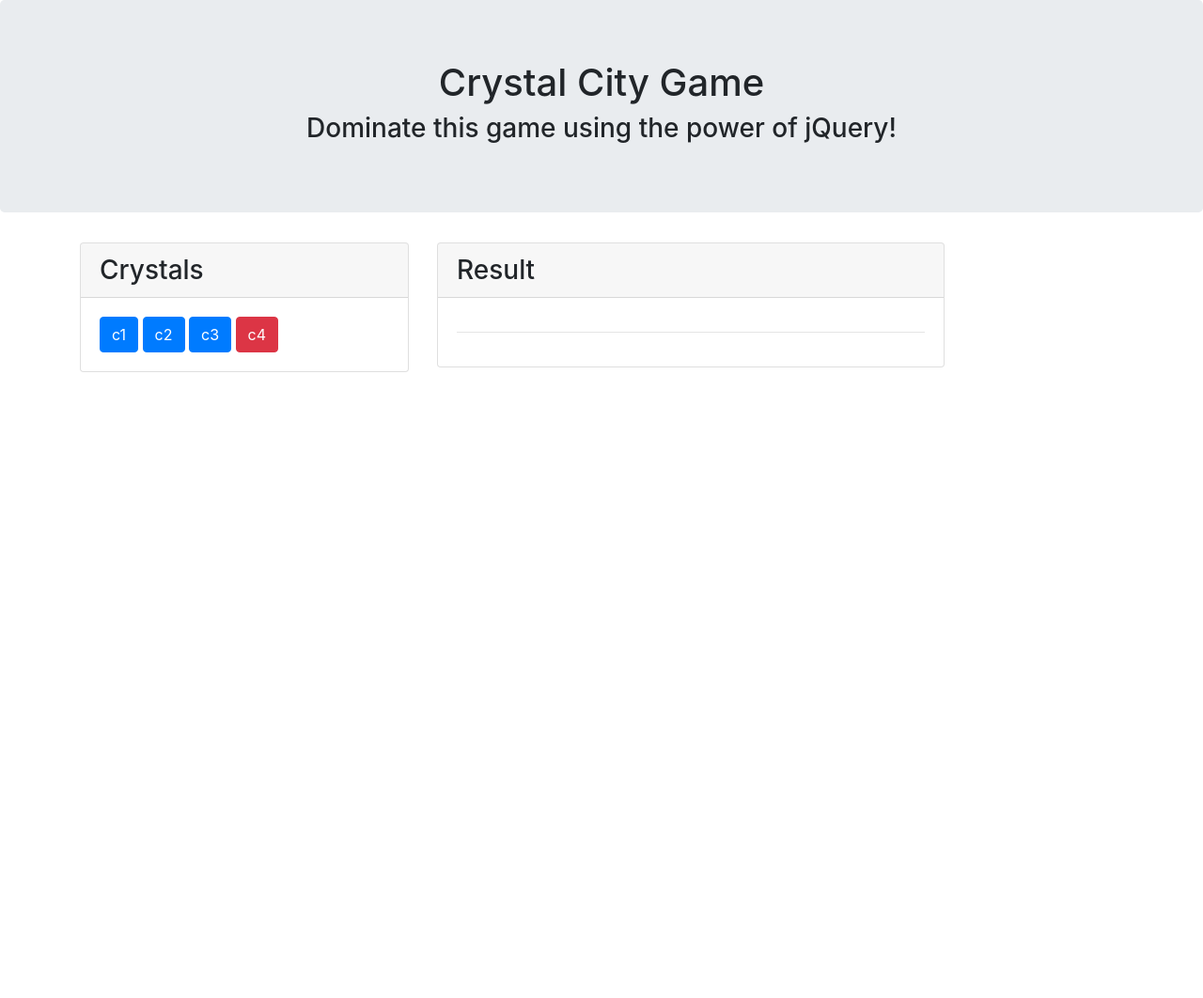
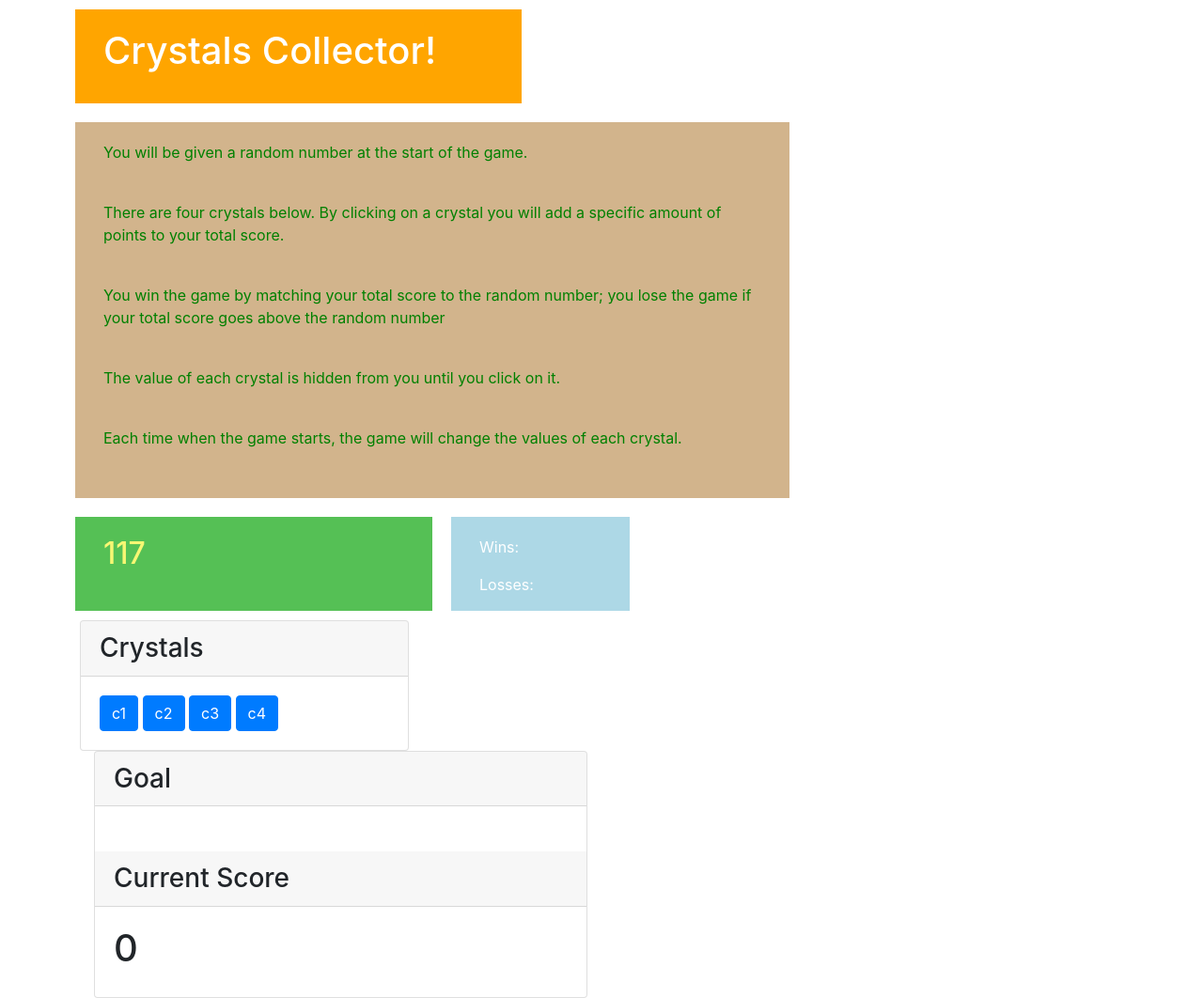
Before and after one commit to tylerhill1/unit-4-game, a plain HTML site: page index.html in a window 1280 px wide. Shown: the whole page at 94% size. Before the commit the page ends 800 px from the top, so only its background shows below. Drawn offline with nearby package versions, Linux system fonts and the light colour scheme; files that its build step writes are made by us from their sources.

Commit message:
updating style

```diff
--- a/assets/css/style.css
+++ b/assets/css/style.css
@@ -0,0 +1,35 @@
+#first {
+    height: 100px;
+    width: 200px;
+    background-color: orange;
+    color: white;
+    vertical-align: auto;
+    margin: 10px;
+    padding-top: 20px;
+}
+#second {
+    height: 400px;
+    width: 200px;
+    background-color: tan;
+    color: green;
+    margin: 10px;
+    padding-top: 20px;
+}
+#third {
+    height: 100px;
+    width: 200px;
+    background-color: rgb(85, 192, 85);
+    color: rgb(247, 247, 115);
+    vertical-align: auto;
+    margin: 10px;
+    padding-top: 20px;
+}
+#fourth {
+    height: 100px;
+    width: 120px;
+    background-color: lightblue;
+    color: white;
+    vertical-align: auto;
+    margin: 10px;
+    padding-top: 20px;
+}
--- a/index.html
+++ b/index.html
@@ -11,20 +11,55 @@
     <link rel="stylesheet" href="https://maxcdn.bootstrapcdn.com/bootstrap/4.0.0/css/bootstrap.min.css">
 
     <!-- Added a link to our external stylesheet-->
-    <link rel="stylesheet" href="style.css">
+    <link rel="stylesheet" href="assets/css/style.css">
 
 </head>
 <body>
 
 <!-- Jumbotron for Title -->
-<div class="jumbotron">
-    <h1 class="text-center">Crystal City Game</h1>
-    <h3 class="text-center">Dominate this game using the power of jQuery!</h3>
+<div class="container">
+
+<div class="row">
+    <div class="col-lg-5" id="first">
+        <div class="container">
+            <h1>Crystals Collector!</h1>
+        </div>
+    </div>
 </div>
 
-<div class="container">
+<div class="row">
+    <div class="col-lg-8" id="second">
+        <div class="container">
+            <p>You will be given a random number at the start of the game.</p>
+            <br>
+            <p>There are four crystals below. By clicking on a crystal you will add a specific amount of points to your total score.</p>
+            <br>
+            <p>You win the game by matching your total score to the random number; you lose the game if your total score goes above the random number</p>
+            <br>
+            <p>The value of each crystal is hidden from you until you click on it.</p>
+            <br>
+            <p>Each time when the game starts, the game will change the values of each crystal.</p>
+            <br>
+        </div>
+    </div>
+</div>
 
+<div class="row">
+    <div class="col-lg-4" id="third">
+        <div class="container">
+            <h2 id="goal"></h2>
+        </div>
+    </div>
+    <div class="col-lg-2" id="fourth">
+        <div class="container">
+            <p>Wins: <span id="wins"></span></p>
+            <p>Losses: <span id="losses"></span></p>
+        </div>
+    </div>
+</div>
     <div class="row">
+
+
 
       <!-- Calculator Card -->
       <div class="col-lg-4">
@@ -35,20 +70,32 @@
             <button id="c1" class="btn btn-primary crystal" value="1"><span>c1</span></button>
             <button id="c2" class="btn btn-primary crystal" value="2"><span>c2</span></button>
             <button id="c3" class="btn btn-primary crystal" value="3"><span>c3</span></button>
-            <button id="c4" class="btn btn-danger crystal" value="4"><span>c4</span></button>
+            <button id="c4" class="btn btn-primary crystal" value="4"><span>c4</span></button>
           </div>
+        </div>
+        <!-- <div class="card">
+                <h3 class="card-header">Wins</h3>
+                <div class="card-body">
+                    <h1 id="wins"></h1>
+                </div>
+        </div>
+        <div class="card">
+                <h3 class="card-header">Losses</h3>
+                <div class="card-body">
+                    <h1 id="losses"></h1>
+                </div> -->
         </div>
       </div>
 
       <!-- Result Card -->
       <div class="col-lg-6">
         <div class="card">
-          <h3 class="card-header">Result</h3>
+            <h3 class="card-header">Goal</h3>
+            <div class="card-body">
+                <h1 id="goal"></h1>
+            </div>
+          <h3 class="card-header">Current Score</h3>
           <div class="card-body">
-            <h1 id="first-number"></h1>
-            <h1 id="operator"></h1>
-            <h1 id="second-number"></h1>
-            <hr>
             <h1 id="result"></h1>
           </div>
         </div>
@@ -56,11 +103,12 @@
     </div>
   </div>
 
+</div>
+
 <script type="text/javascript">
 
 $(document).ready(function() {
 
-// Your code here...
     var wins = 0;
     var losses = 0;
     var goal = 0;
@@ -72,25 +120,39 @@
 
     function newRound() {
         tally = 0;
-        goal = randomnumber(19,120);
-        c1 = randomnumber(1,12);
-        c2 = randomnumber(1,12);
-        c3 = randomnumber(1,12);
-        c4 = randomnumber(1,12);
+        $("#result").text(tally);
+
+        goal = Math.floor(Math.random() * (120 - 19)) + 19;
+        $("#goal").text(goal);
+
+        c1 = Math.floor(Math.random() * (12 - 1)) + 1;
+        $("#c1").attr("value",c1);
+
+        c2 = Math.floor(Math.random() * (12 - 1)) + 1;
+        $("#c2").attr("value",c2);
+
+        c3 = Math.floor(Math.random() * (12 - 1)) + 1;
+        $("#c3").attr("value",c3);
+
+        c4 = Math.floor(Math.random() * (12 - 1)) + 1;
+        $("#c4").attr("value",c4);
     }
+    newRound();
 
     $(".crystal").on("click", function () {
-        var number = this.value; //this is the key is using jquery to switch this value
-        tally = tally + number;
-         console.log(stuff);
+        var number = this.value;
+        tally = parseInt(tally) + parseInt(number);
+        $("#result").text(tally);
 
         if(tally === goal) {
             wins++;
+            $("#wins").text(wins);
             newRound();
         }
 
         if(tally > goal) {
             losses++;
+            $("#losses").text(losses);
             newRound();
         }
     })
```
